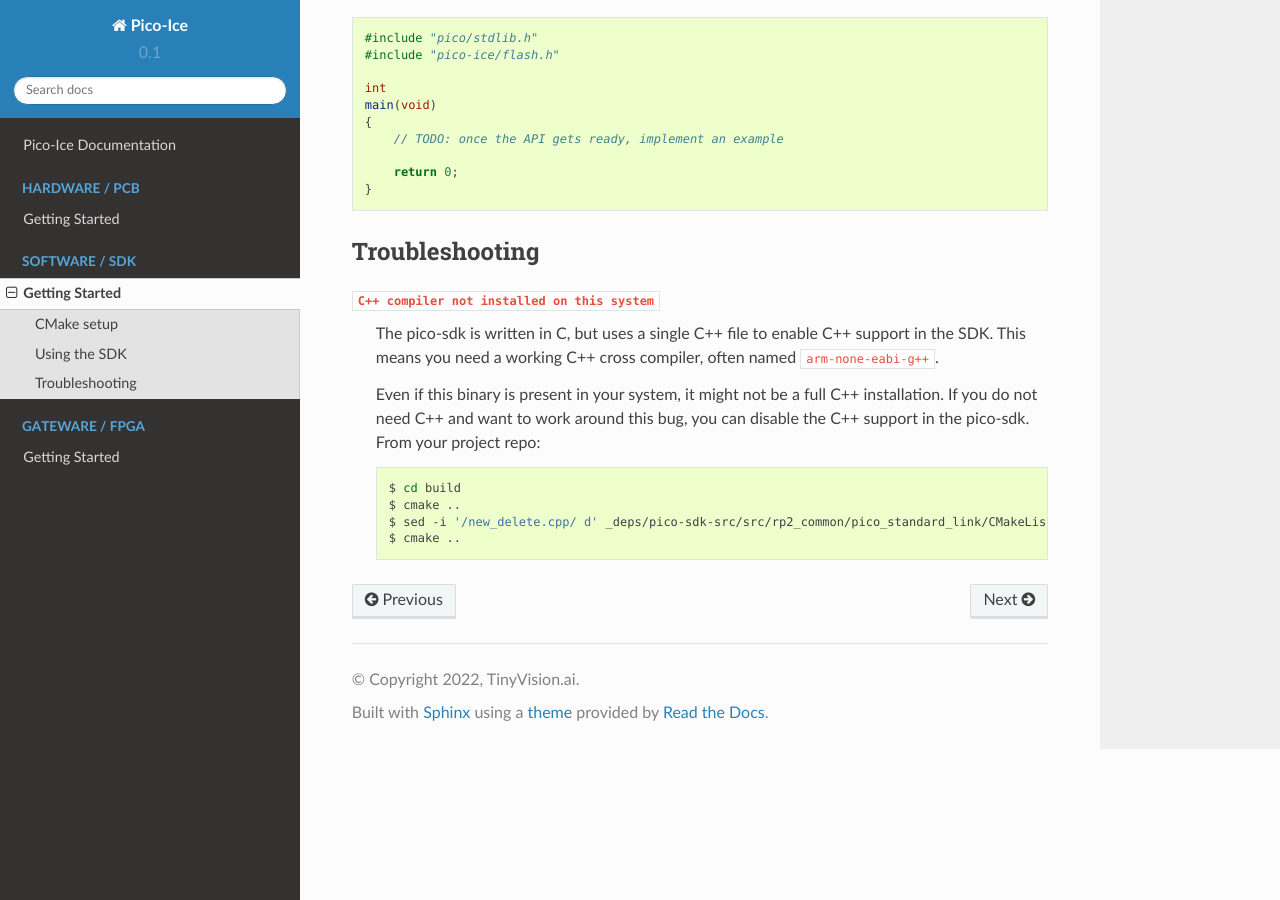
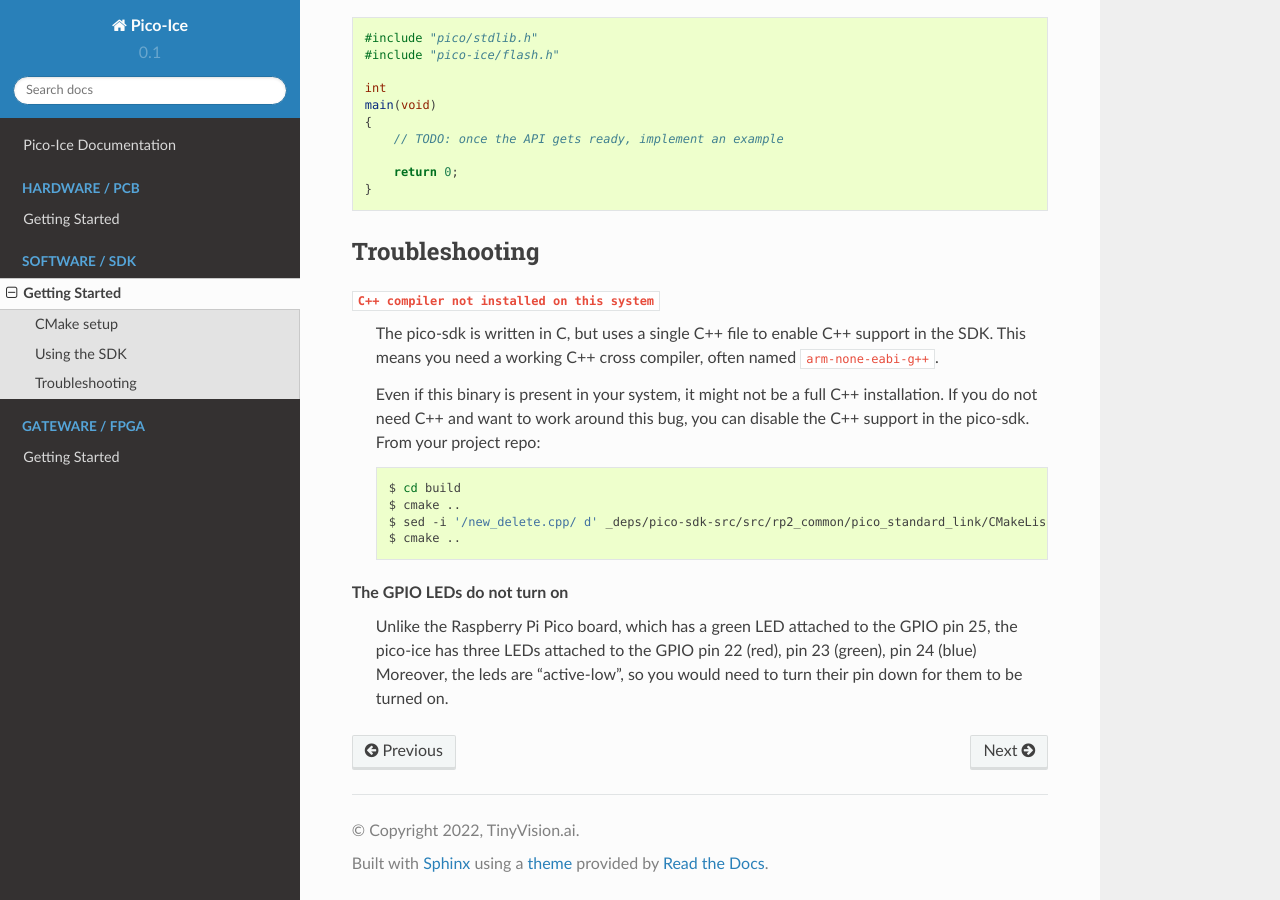
Before and after one commit to tinyvision-ai-inc/pico-ice, a Sphinx documentation site: the page built from Docs/source/software/getting-started.rst, in a window 1280 px wide and 900 px high, scrolled down 1330 px. Built offline with Sphinx 7.4.7 and the Read the Docs theme 2.0.0, drawn with Linux system fonts in a browser that asks for light colours.

Commit message:
Docs: "RGB pin low = turned on" and different pinout than RP2040
Fix #5

```diff
--- a/Docs/source/software/getting-started.rst
+++ b/Docs/source/software/getting-started.rst
@@ -90,3 +90,9 @@
       $ cmake ..
       $ sed -i '/new_delete.cpp/ d' _deps/pico-sdk-src/src/rp2_common/pico_standard_link/CMakeLists.txt
       $ cmake ..
+
+The GPIO LEDs do not turn on
+   Unlike the Raspberry Pi Pico board, which has a green LED attached to the GPIO pin 25,
+   the pico-ice has three LEDs attached to the GPIO pin 22 (red), pin 23 (green), pin 24 (blue)
+   Moreover, the leds are "active-low", so you would need to turn their pin down for them to
+   be turned on.
```
